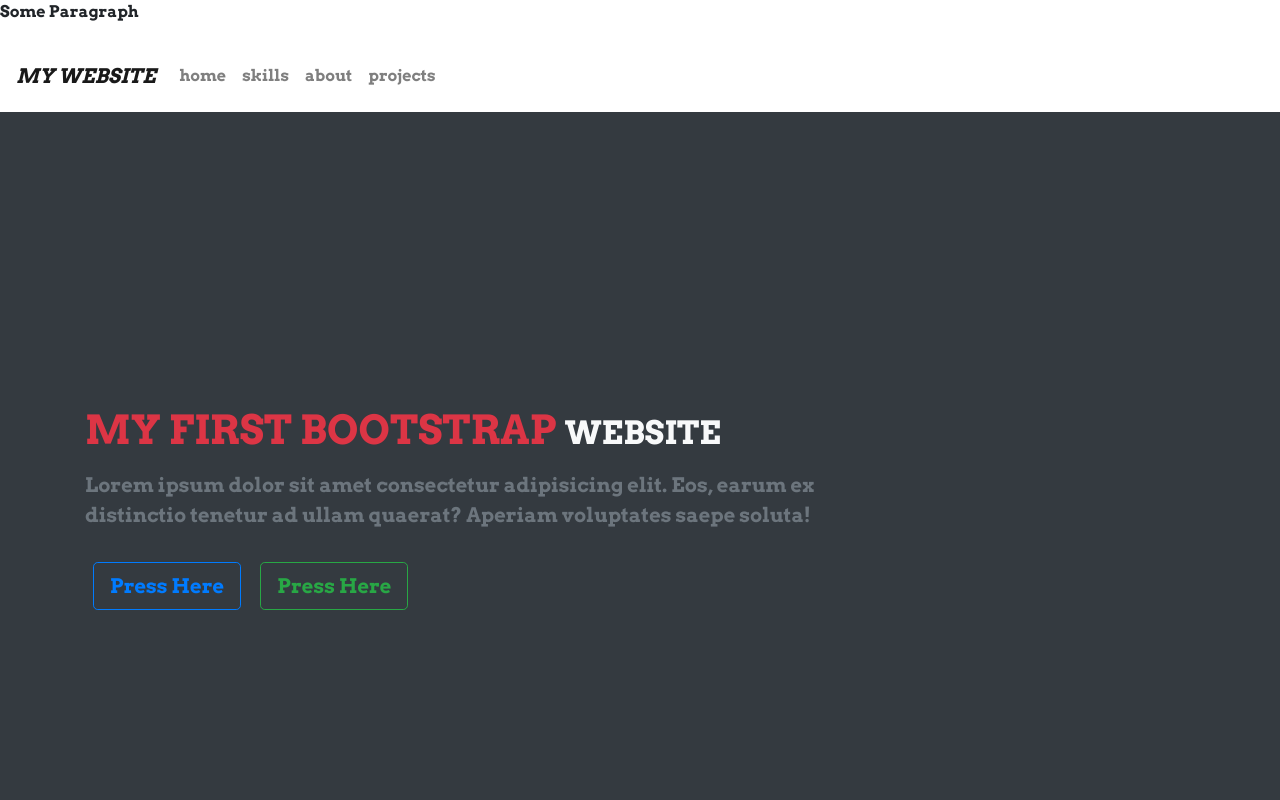
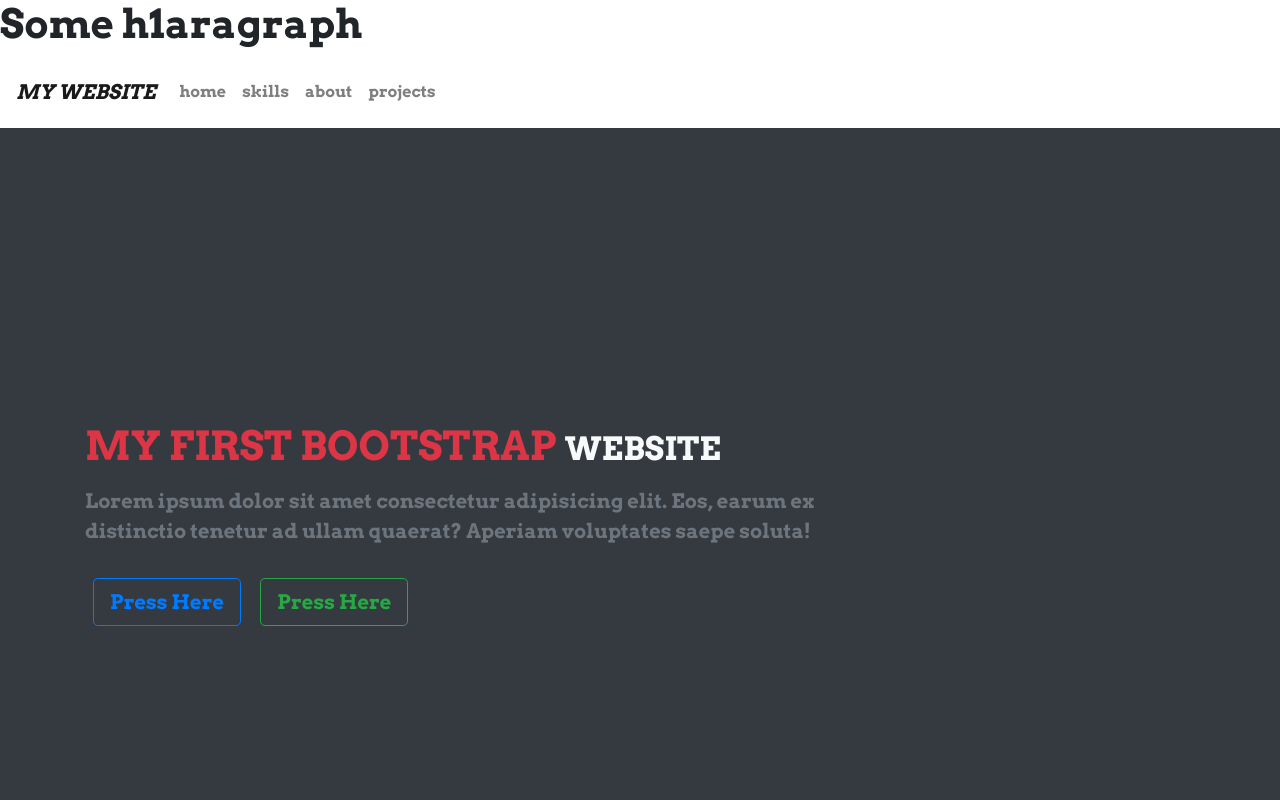
Before and after one commit to Durga-06/bootstrap-webiste, a plain HTML site: page index.html in a window 1280 px wide. Shown: the top 800 px of the page. Drawn offline with nearby package versions, Linux system fonts and the light colour scheme.

Commit message:
fix: added h1 tag and addressed PR comment.

```diff
--- a/index.html
+++ b/index.html
@@ -19,7 +19,7 @@
   </head>
 
   <body>
-    <p>Some Paragraph</p>
+    <h1>Some h1aragraph</h1>
 
     <!-- navbar -->
     <nav class="navbar py-3 navbar-light navbar-expand-sm">
```
